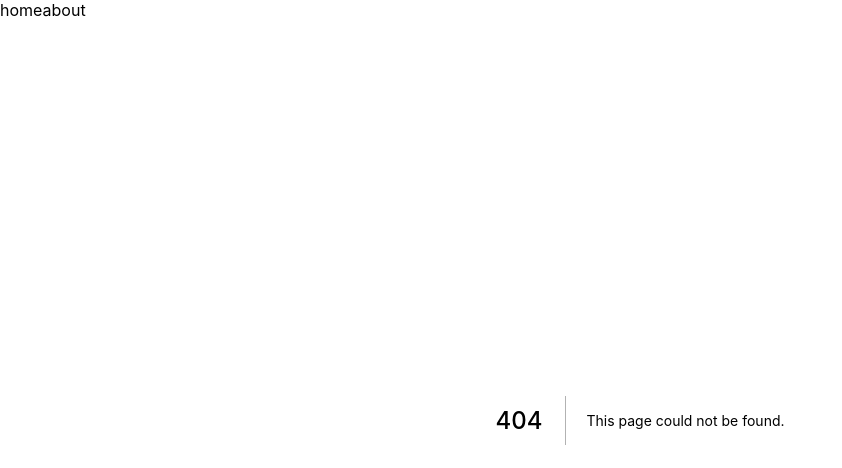
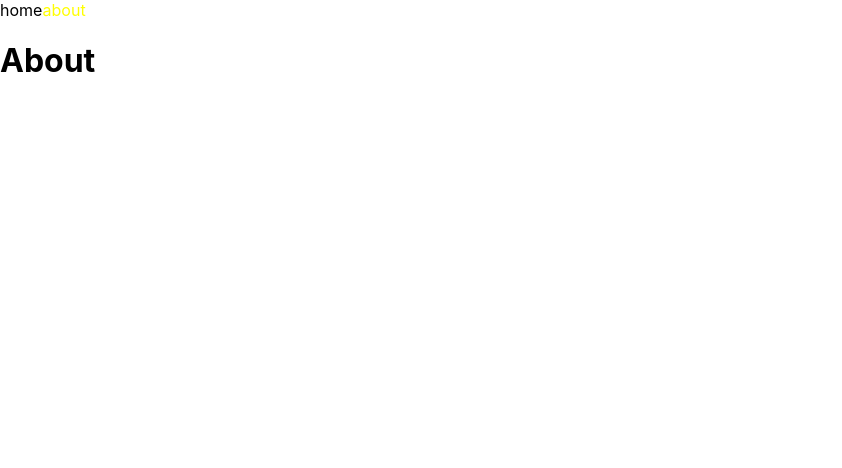
Before and after one commit to hunman89/nextjs-intro, a Next.js app: page /about in a window 1280 px wide. Before the commit this address had no page. Shown: the top 468 px of the page, without its empty margins (0-842 px from the left). Built offline with nearby package versions, Linux system fonts and the light colour scheme.

Commit message:
add. layout pattern and seo

```diff
--- /dev/null
+++ b/conponents/Layout.js
@@ -0,0 +1,10 @@
+import NavBar from "./NevBar";
+
+export default function Layout({ children }) {
+  return (
+    <>
+      <NavBar />
+      <div>{children}</div>
+    </>
+  );
+}
--- a/conponents/NevBar.js
+++ b/conponents/NevBar.js
@@ -8,8 +8,8 @@
       <Link href="/">
         <a className={router.pathname === "/" ? "active" : ""}>home</a>
       </Link>
-      <Link href="/about-us">
-        <a className={router.pathname === "/about-us" ? "active" : ""}>about</a>
+      <Link href="/about">
+        <a className={router.pathname === "/about" ? "active" : ""}>about</a>
       </Link>
       <style jsx>{`
         a {
--- /dev/null
+++ b/conponents/Seo.js
@@ -0,0 +1,9 @@
+import Head from "next/head";
+
+export default function Seo({ title }) {
+  return (
+    <Head>
+      <title>{title} | Next Movies</title>
+    </Head>
+  );
+}
--- a/pages/_app.js
+++ b/pages/_app.js
@@ -1,11 +1,12 @@
-import NavBar from "../conponents/NevBar";
+import Layout from "../conponents/Layout";
 import "../styles/globals.css";
 
 export default function App({ Component, PageProps }) {
   return (
     <>
-      <NavBar />
-      <Component {...PageProps} />
+      <Layout>
+        <Component {...PageProps} />
+      </Layout>
     </>
   );
 }
--- /dev/null
+++ b/pages/about.js
@@ -0,0 +1,10 @@
+import Seo from "../conponents/Seo";
+
+export default function About() {
+  return (
+    <div>
+      <Seo title="About" />
+      <h1>About</h1>
+    </div>
+  );
+}
--- a/pages/index.js
+++ b/pages/index.js
@@ -1,6 +1,9 @@
+import Seo from "../conponents/Seo";
+
 export default function Home() {
   return (
     <div>
+      <Seo title="Home" />
       <h1 className="active">Hello </h1>
     </div>
   );
```
Also changed, not shown: pages/about-us.js (deleted, +0 -7 lines).
